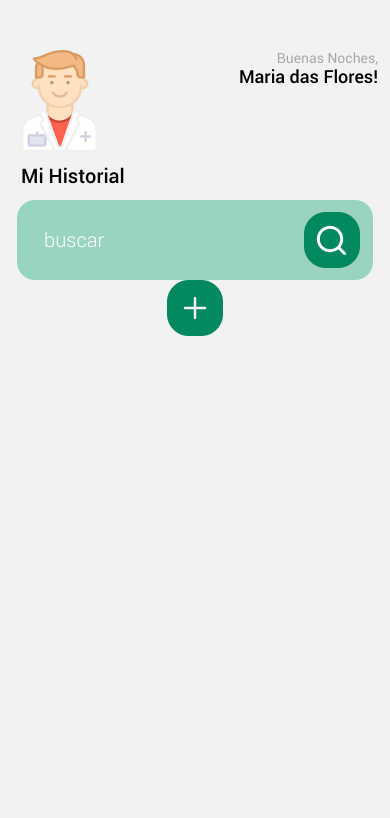
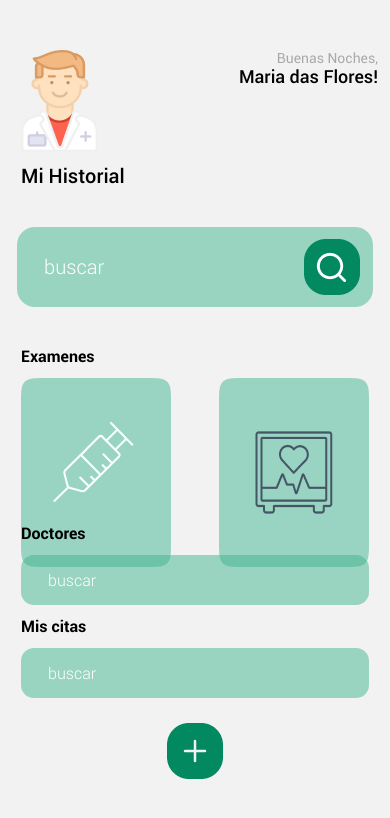
Before and after one commit to No-Country/s3-08-t, a React Native app: screen /paciente in a window 390 px wide. Shown: the top 818 px of the page. Built offline with nearby package versions, Linux system fonts and the light colour scheme.

Commit message:
ADD inputs and images

```diff
--- a/src/screens/PacienteScreen.js
+++ b/src/screens/PacienteScreen.js
@@ -32,6 +32,32 @@ export const PacienteScreen = () => {
         </View>
         {/* TextInput buscar - end */}
 
+        {/* Label + input */}
+        <Text style={styles.text4}>Examenes</Text>
+        <View style={styles.container4}>
+          <Image source={require('../../assets/img1.png')} />
+          <Image source={require('../../assets/img2.png')} />
+        </View>
+
+        {/* Label + input */}
+        <Text style={styles.text4}>Doctores</Text>
+        <TextInput
+          style={styles.input1}
+          placeholder="buscar"
+          placeholderTextColor='#fff'
+          selectionColor={'#40B590'}
+        />
+
+        {/* Label + input */}
+        <Text style={styles.text4}>Mis citas</Text>
+        <TextInput
+          style={styles.input1}
+          placeholder="buscar"
+          placeholderTextColor='#fff'
+          selectionColor={'#40B590'}
+        />
+
+        {/* Plus icon */}
         <View style={styles.plusImage}>
           <Image source={require('../../assets/plus.png')} />
         </View>
@@ -103,7 +129,7 @@ const styles = StyleSheet.create({
 
     paddingLeft: 27,
   },
-
+  // buscar icon
   imageStyle: {
     padding: 10,
     margin: 13,
@@ -117,6 +143,28 @@ const styles = StyleSheet.create({
 
   // plus icon
   plusImage: {
-    alignItems: 'center'
+    alignItems: 'center',
+    marginTop: 25
+  },
+  // examenes, doctores, mis citas
+  text4: {
+    fontSize: 16,
+    fontFamily: 'robotoBold',
+    marginVertical: 12,
+  },
+  input1: {
+    fontSize: 16,
+    fontFamily: 'robotoLight',
+    color: '#fff',
+    backgroundColor: 'rgba(64, 181, 144, 0.5)',
+    height: 50,
+    borderRadius: 13,
+    paddingLeft: 27
+  },
+  // examenes images
+  container4: {
+    flex: 1,
+    flexDirection: 'row',
+    justifyContent: 'space-between',
   }
 })
```
